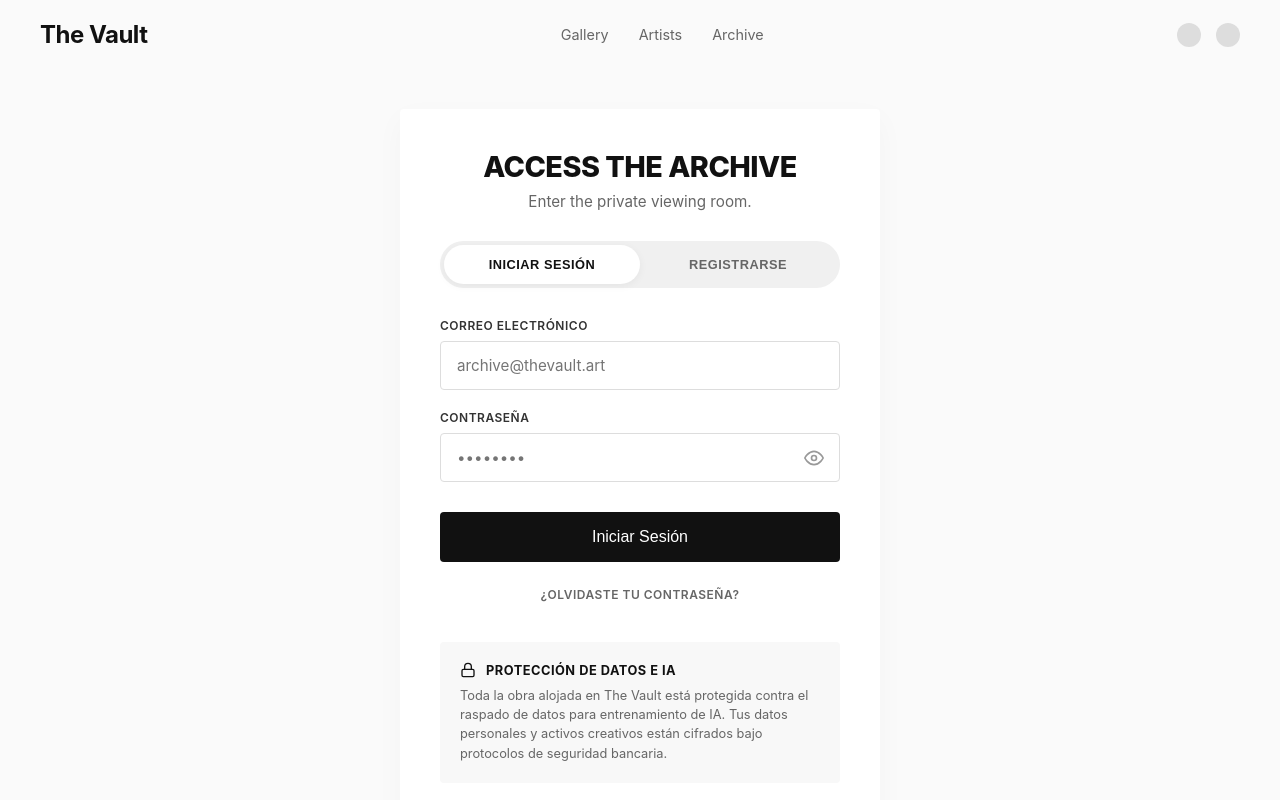
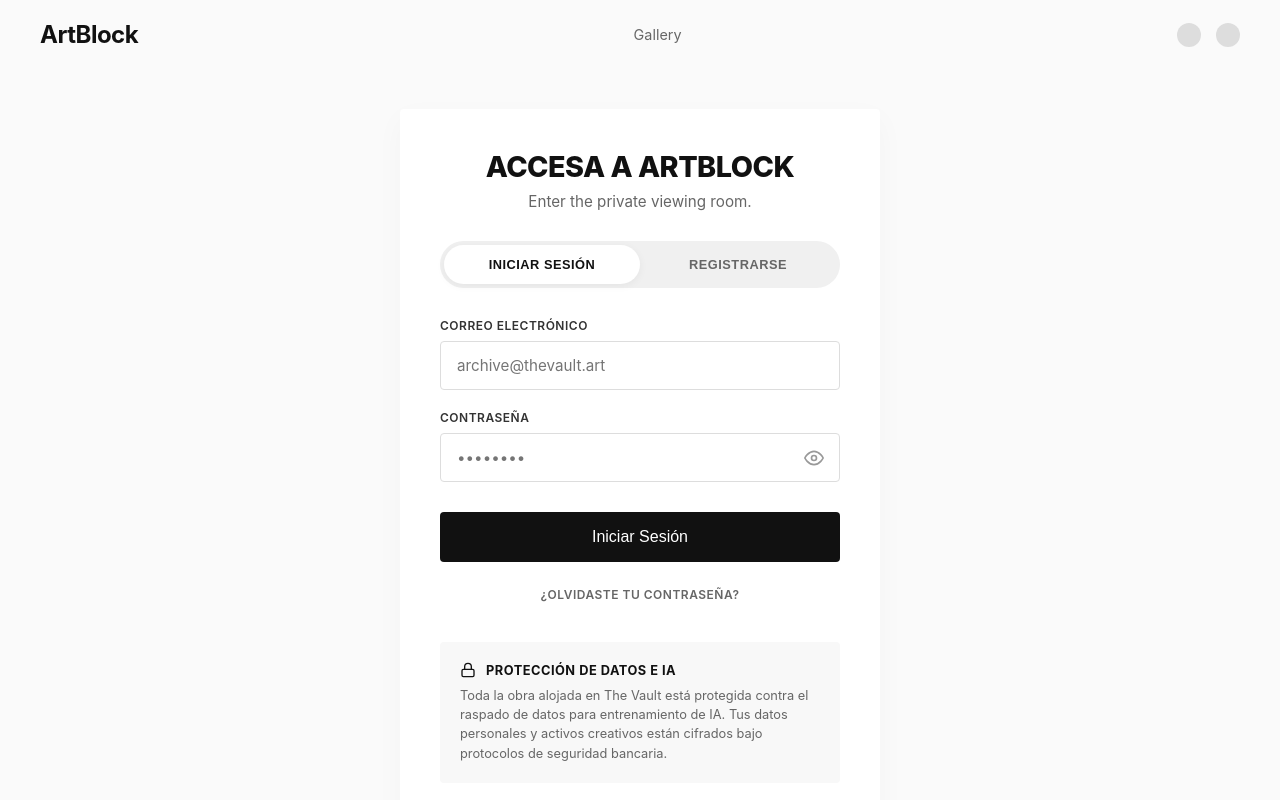
Before and after one commit to HAEN23/ArtBlock-proyecto-fronted, a Next.js app: page /login in a window 1280 px wide. Shown: the top 800 px of the page. Built offline with nearby package versions, Linux system fonts and the light colour scheme.

Commit message:
Cambios en el navbar y navegacion de pestañas

```diff
--- a/src/app/feed/page.tsx
+++ b/src/app/feed/page.tsx
@@ -71,8 +71,7 @@ export default function FeedView() {
         <div className={styles.logo}>ArtBlock</div>
         <nav className={styles.navLinks}>
           <a href="#" className={styles.active}>Gallery</a>
-          <a href="#">Artists</a>
-          <a href="#">Archive</a>
+          <a href="./dashboard">My gallery</a>
         </nav>
         <div className={styles.authButtons}>
           <Link href="/login" className={styles.signInBtn}>Sign In</Link>
--- a/src/app/login/page.tsx
+++ b/src/app/login/page.tsx
@@ -27,11 +27,9 @@ export default function AuthView() {
     <div className={styles.pageContainer}>
       {/* Mockup del Header (Opcional si ya tienes un Navbar global) */}
       <header className={styles.header}>
-        <h1 className={styles.logo}>The Vault</h1>
+        <h1 className={styles.logo}>ArtBlock</h1>
         <nav className={styles.navLinks}>
-          <a href="#">Gallery</a>
-          <a href="#">Artists</a>
-          <a href="#">Archive</a>
+          <a href="./feed">Gallery</a>
         </nav>
         <div className={styles.headerIcons}>
           {/* Iconos simulados de cámara y campana */}
@@ -43,7 +41,7 @@ export default function AuthView() {
       <main className={styles.mainContent}>
         <div className={styles.authCard}>
           <div className={styles.cardHeader}>
-            <h2>ACCESS THE ARCHIVE</h2>
+            <h2>ACCESA A ARTBLOCK</h2>
             <p>Enter the private viewing room.</p>
           </div>
 
```
